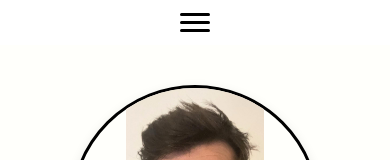
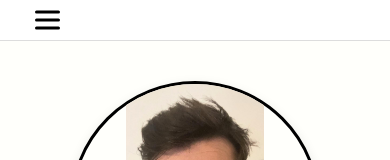
Before and after one commit to Calvin155/CV_Calvin, a React (Create React App) app: page / in a window 390 px wide. Shown: the top 160 px of the page. Built offline with nearby package versions, Linux system fonts and the light colour scheme.

Commit message:
mobile view update css NavBar/Hamburger

```diff
--- a/src/components/Navbar.js
+++ b/src/components/Navbar.js
@@ -11,6 +11,8 @@ function Navbar() {
 
   return (
     <nav className={`navbar ${mobileMenuOpen ? 'active' : ''}`}>
+      <div className="navbar-inner">
+        {/* Hamburger stays outside nav-links */}
         <div
           className="hamburger"
           onClick={toggleMobileMenu}
@@ -24,21 +26,13 @@ function Navbar() {
           <span></span>
         </div>
 
-      <Link to="/" onClick={() => setMobileMenuOpen(false)}>
-        Home
-      </Link>
-
-      <Link to="/about" onClick={() => setMobileMenuOpen(false)}>
-        About Me
-      </Link>
-
-      <Link to="/projects" onClick={() => setMobileMenuOpen(false)}>
-        Projects
-      </Link>
-
-      <Link to="/contact" onClick={() => setMobileMenuOpen(false)}>
-        Contact
-      </Link>
+        <div className="nav-links">
+          <Link to="/" onClick={() => setMobileMenuOpen(false)}>Home</Link>
+          <Link to="/about" onClick={() => setMobileMenuOpen(false)}>About Me</Link>
+          <Link to="/projects" onClick={() => setMobileMenuOpen(false)}>Projects</Link>
+          <Link to="/contact" onClick={() => setMobileMenuOpen(false)}>Contact</Link>
+        </div>
+      </div>
     </nav>
   );
 }
--- a/src/css/NavBar.css
+++ b/src/css/NavBar.css
@@ -1,138 +1,105 @@
 nav.navbar {
+  background-color: #ffffff;
+  font-family: 'Segoe UI', Tahoma, Geneva, Verdana, sans-serif;
+  padding: 20px;
+  position: relative;
+  z-index: 10;
+  width: 100%;
+  border-bottom: 1px solid #ddd;
+}
+
+.navbar-inner {
   display: flex;
   justify-content: center;
   align-items: center;
-  gap: 40px;
-  padding: 20px;
-  background-color: #ffffff;
   position: relative;
-  z-index: 10;
-  font-family: 'Segoe UI', Tahoma, Geneva, Verdana, sans-serif;
+  width: 100%;
 }
 
-/* Links and dropdown toggles */
-nav a,
-.dropdown-toggle {
-  color: #000000;
+/* Hamburger */
+.hamburger {
+  display: none;
+  flex-direction: column;
+  justify-content: center;
+  gap: 5px;
+  cursor: pointer;
+  position: absolute;
+  left: 20px;
+  top: 50%;
+  transform: translateY(-50%);
+  z-index: 20;
+}
+
+.hamburger span {
+  display: block;
+  width: 25px;
+  height: 3px;
+  background-color: #000;
+  border-radius: 2px;
+}
+
+/* Nav links */
+.nav-links {
+  display: flex;
+  gap: 40px;
+  align-items: center;
+}
+
+.nav-links a {
+  color: #000;
   text-decoration: none;
   font-weight: 600;
   font-size: 20px;
   cursor: pointer;
   transition: color 0.3s ease;
-  user-select: none;
 }
 
-nav a:hover,
-.dropdown-toggle:hover {
+.nav-links a:hover {
   color: #0077cc;
 }
 
-.dropdown {
-  position: relative;
-}
-
-/* Dropdown menu */
-.dropdown-menu {
-  position: absolute;
-  top: 100%;
-  left: 0;
-  background-color: #ffffff;
-  border: 1px solid #ddd;
-  border-radius: 5px;
-  box-shadow: 0 4px 10px rgba(0, 0, 0, 0.1);
-  padding: 10px 0;
-  display: flex;
-  flex-direction: column;
-  z-index: 1000;
-  min-width: 200px;
-}
-
-.dropdown-menu a {
-  padding: 10px 15px;
-  color: #333;
-  font-size: 16px;
-  text-decoration: none;
-  transition: background 0.3s ease, color 0.3s ease;
-}
-
-.dropdown-menu a:hover {
-  background-color: #0077cc;
-  color: #fff;
-}
-
-/* Hamburger styles */
-.hamburger {
-  display: none;
-  flex-direction: column;
-  gap: 5px;
-  cursor: pointer;
-  width: 30px;
-  height: 25px;
-  justify-content: center;
-}
-
-.hamburger span {
-  display: block;
-  height: 3px;
-  background-color: #000;
-  border-radius: 2px;
-}
-
-/* Responsive styles */
+/* Mobile styles */
 @media (max-width: 768px) {
-  nav.navbar {
-    justify-content: space-between;
-    flex-wrap: wrap;
-    padding: 15px 20px;
+  .navbar-inner {
+    flex-direction: row;
+    justify-content: center;
+    align-items: center;
   }
 
-  /* Show hamburger on smaller screens */
   .hamburger {
     display: flex;
   }
 
-  /* Hide links & dropdowns by default */
-  nav.navbar > a,
-  nav.navbar > .dropdown {
+  .nav-links {
     display: none;
-    width: 100%;
-    padding: 10px 0;
-    border-top: 1px solid #eee;
+    position: absolute;
+    top: 100%;
+    left: 0;
+    right: 0;
+    flex-direction: column;
+    background-color: white;
+    border-top: 1px solid #ccc;
+    padding: 10px 20px;
+    z-index: 10;
   }
 
-  /* Show links when mobile menu is active */
-  nav.navbar.active > a,
-  nav.navbar.active > .dropdown {
-    display: block;
+  .navbar.active .nav-links {
+    display: flex;
   }
 
-  /* Stack vertically */
-  nav.navbar.active {
-    flex-direction: column;
-    align-items: flex-start;
-  }
-
-  /* Dropdown menus inside mobile menu */
-  nav.navbar.active .dropdown-menu {
-    position: static;
-    box-shadow: none;
-    border: none;
-    padding-left: 20px;
+  .nav-links a {
+    padding: 10px 0;
+    border-bottom: 1px solid #eee;
+    font-size: 18px;
   }
 }
 
-/* Smaller mobile screens */
 @media (max-width: 480px) {
-  nav.navbar {
-    padding: 10px 15px;
+  .nav-links a {
+    font-size: 16px;
   }
 
-  nav a,
-  .dropdown-toggle {
-    font-size: 18px;
-  }
-
-  .dropdown-menu a {
-    font-size: 15px;
+  .hamburger {
+    left: 15px;
   }
 }
```
Also changed, not shown: src/pages/Projects.js (+7 -0 lines). Lines whose indentation alone changed are shown as unchanged.
